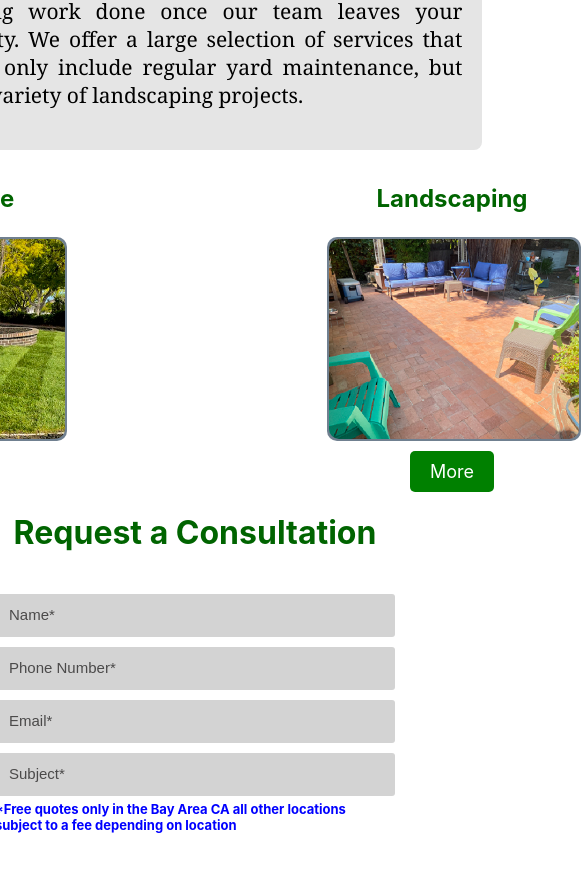
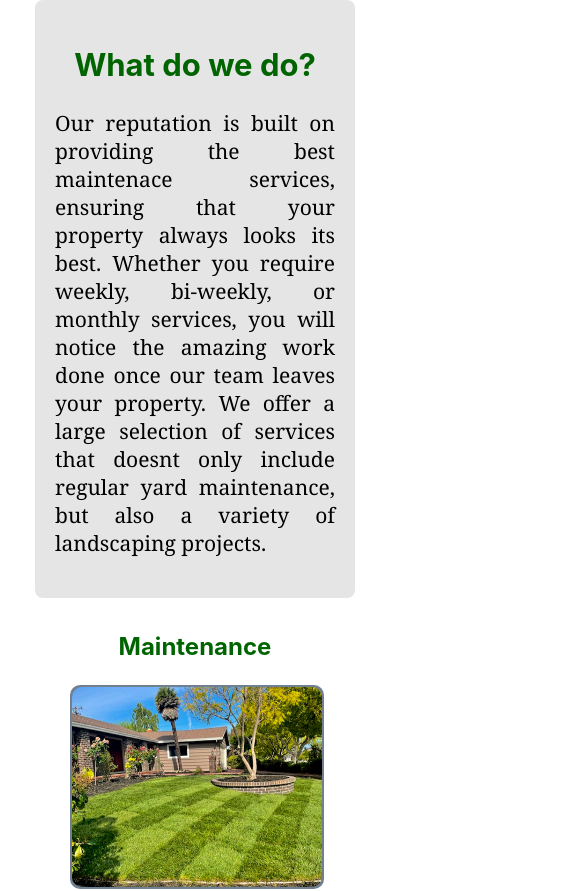
Before and after one commit to OsbaldoRamirez-create/my-app, a React (Create React App) app: page / in a window 390 px wide. Shown: the part 1663-2554 px from the top of the page, 581 px wide, since content can reach past the window. Built offline with nearby package versions, Linux system fonts and the light colour scheme.

Commit message:
added content to media query

```diff
--- a/src/Styles/HomeStyles.css
+++ b/src/Styles/HomeStyles.css
@@ -167,6 +167,11 @@
         width: 70%;
         margin: 10px 0;
     }
+    .content{
+        flex-direction: column;
+        align-items: center;
+        gap: 5rem;
+    }
 }
 @media(min-width: 1000px){
     .slideshow-container{
```
